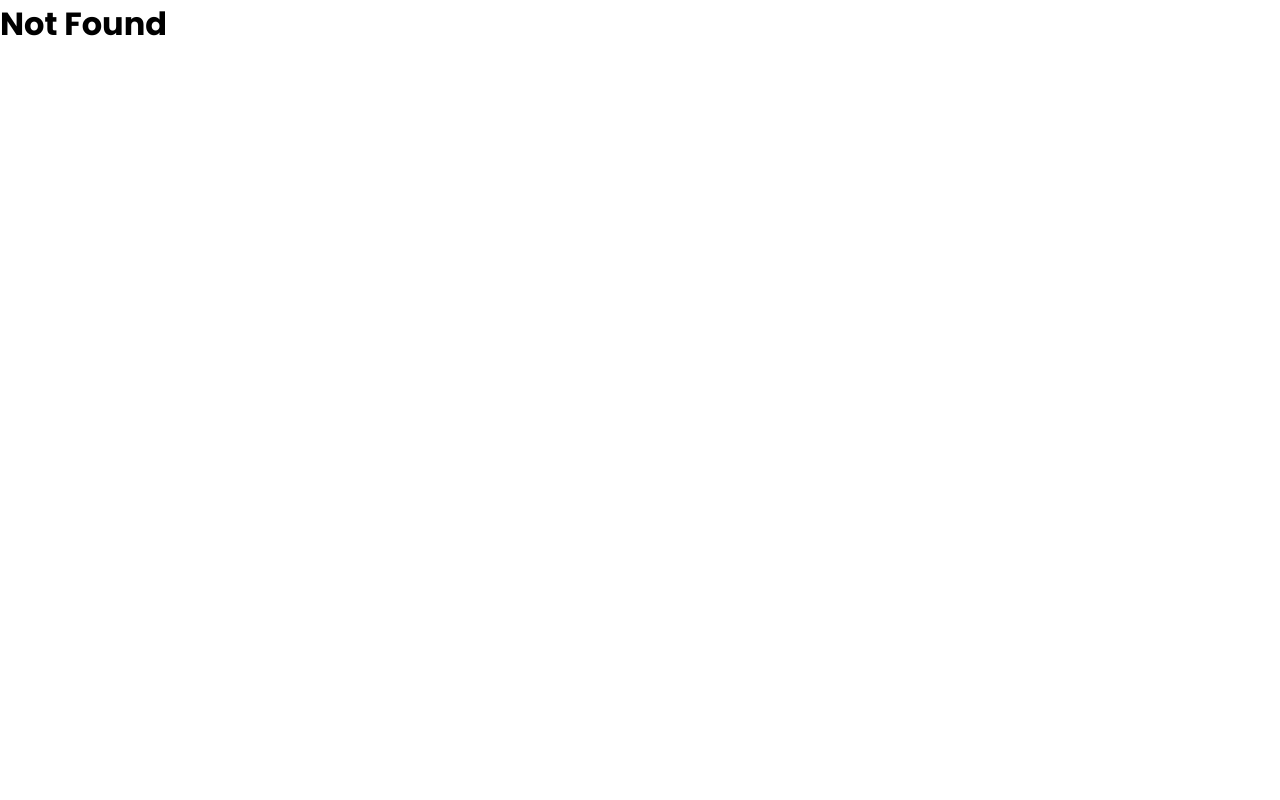
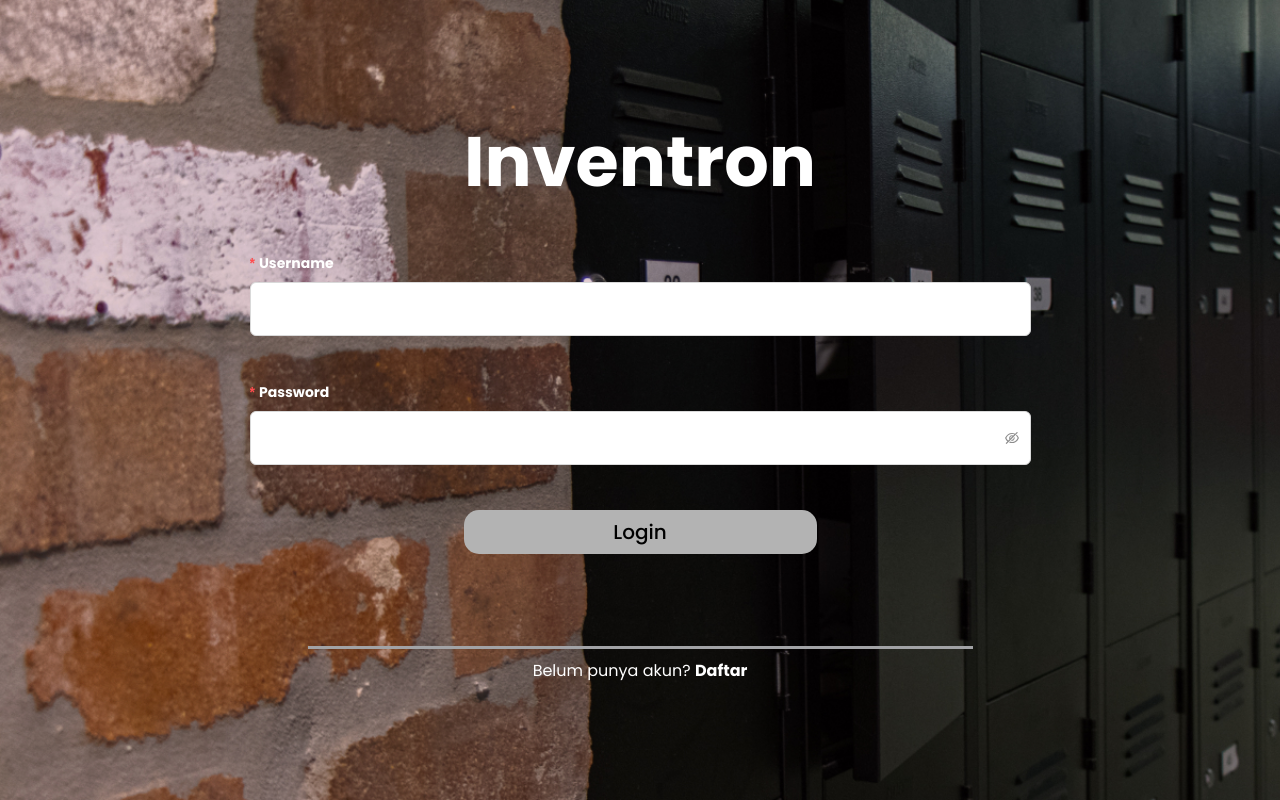
Before and after one commit to Project-Capstone-Group-16/React_Kelompok-16, a React (Vite) app: page /login/admin in a window 1280 px wide. Built offline with nearby package versions, Linux system fonts and the light colour scheme.

Commit message:
feat(API-login-register') : integrasi form login dengan API login

```diff
--- a/package.json
+++ b/package.json
@@ -13,8 +13,10 @@
     "@ant-design/charts": "^1.4.2",
     "@ant-design/icons": "^5.1.0",
     "antd": "^5.5.0",
+    "axios": "^1.4.0",
     "currency.js": "^2.0.4",
     "dayjs": "^1.11.7",
+    "jwt-decode": "^3.1.2",
     "react": "^18.2.0",
     "react-dom": "^18.2.0",
     "react-router-dom": "^6.11.2"
--- /dev/null
+++ b/src/components/loadingComponent/index.jsx
@@ -0,0 +1,13 @@
+import { Spin } from 'antd'
+import React from 'react'
+import styles from './style.module.css'
+
+const LoadingComponent = () => {
+  return (
+    <div className={styles['loading']}>
+      <Spin size="large" tip="Loading..." />
+    </div>
+  )
+}
+
+export default LoadingComponent
--- /dev/null
+++ b/src/components/loadingComponent/style.module.css
@@ -0,0 +1,14 @@
+.loading {
+    position: fixed;
+    width: 100%;
+    height: 100vh;
+    background-color: rgba(255, 255, 255, 0.15);
+    backdrop-filter: blur(5px);
+    display: flex;
+    flex-direction: column;
+    align-items: center;
+    justify-content: center;
+    top: 0;
+    left: 0;
+    z-index: 200;
+}
--- a/src/pages/loginPage/LoginPage.jsx
+++ b/src/pages/loginPage/LoginPage.jsx
@@ -1,27 +1,49 @@
-import React from 'react'
+import { Button, Form, Input, message } from 'antd'
+import React, { useState } from 'react'
+import { Link, useNavigate } from 'react-router-dom'
+import { login } from '../../services/auth'
 import styles from './style.module.css'
-import { Button, Form, Input } from 'antd'
-import { Link } from 'react-router-dom'
+import LoadingComponent from '../../components/loadingComponent'
 
 const LoginPage = () => {
+  const navigate = useNavigate()
+  const [isLoading, setIsLoading] = useState(false)
   const onLogin = (values) => {
-    alert('Login Success!')
-    // console.log(values)
+    const data = {
+      username: values.username, //nanti ganti ke email
+      password: values.password,
+    }
+    setIsLoading(true)
+    login(data, (status, res) => {
+      if (status) {
+        setIsLoading(false)
+        message.success('Login success!')
+        localStorage.setItem('token', res)
+        console.log(res)
+        navigate('/register/admin')
+      } else {
+        setIsLoading(false)
+        message.error(`Login failed! ${res.response.data}`)
+        // console.log(res.response.data)
+      }
+    })
   }
   return (
     <div className={styles['container-login-page']}>
+      {isLoading && <LoadingComponent />}
       <div className={styles['form-login-page']}>
         <h1 className={styles['title-login-page']}>Inventron</h1>
         <Form layout="vertical" onFinish={onLogin}>
           <Form.Item
+            /* nanti ganti ke email*/
             className={styles['form-item-login-page']}
-            label="Email"
-            name="email"
+            label="Username"
+            name="username"
             rules={[
-              {
-                type: 'email',
-                message: 'Please input valid email!',
-              },
+              // {
+              //   type: 'email',
+              //   message: 'Please input valid email!',
+              // },
               {
                 required: true,
                 message: 'Please input your email!',
--- a/src/routers/RouteManagement.jsx
+++ b/src/routers/RouteManagement.jsx
@@ -8,8 +8,8 @@ const RouteManagement = () => {
   return (
     <Routes>
       <Route path="/" element={<LandingPage />} />
-      <Route path="/login" element={<LoginPage />} />
-      <Route path="/register" element={<RegisterPage />} />
+      <Route path="/login/admin" element={<LoginPage />} />
+      <Route path="/register/admin" element={<RegisterPage />} />
       <Route path="*" element={<h1>Not Found</h1>} />
     </Routes>
   )
--- /dev/null
+++ b/src/services/auth.js
@@ -0,0 +1,20 @@
+import axios from 'axios'
+import jwt_decode from 'jwt-decode'
+
+export const login = (data, callback) => {
+  axios
+    .post('https://fakestoreapi.com/auth/login', data)
+    .then((res) => {
+      console.log(res)
+      callback(true, res.data.token)
+    })
+    .catch((error) => {
+      console.log(error)
+      callback(false, error)
+    })
+}
+
+export const getUsername = (token) => {
+  const decoded = jwt_decode()
+  console.log(decoded)
+}
```
Also changed, not shown: 1 other file (tests, documents, lock files or other folders).
